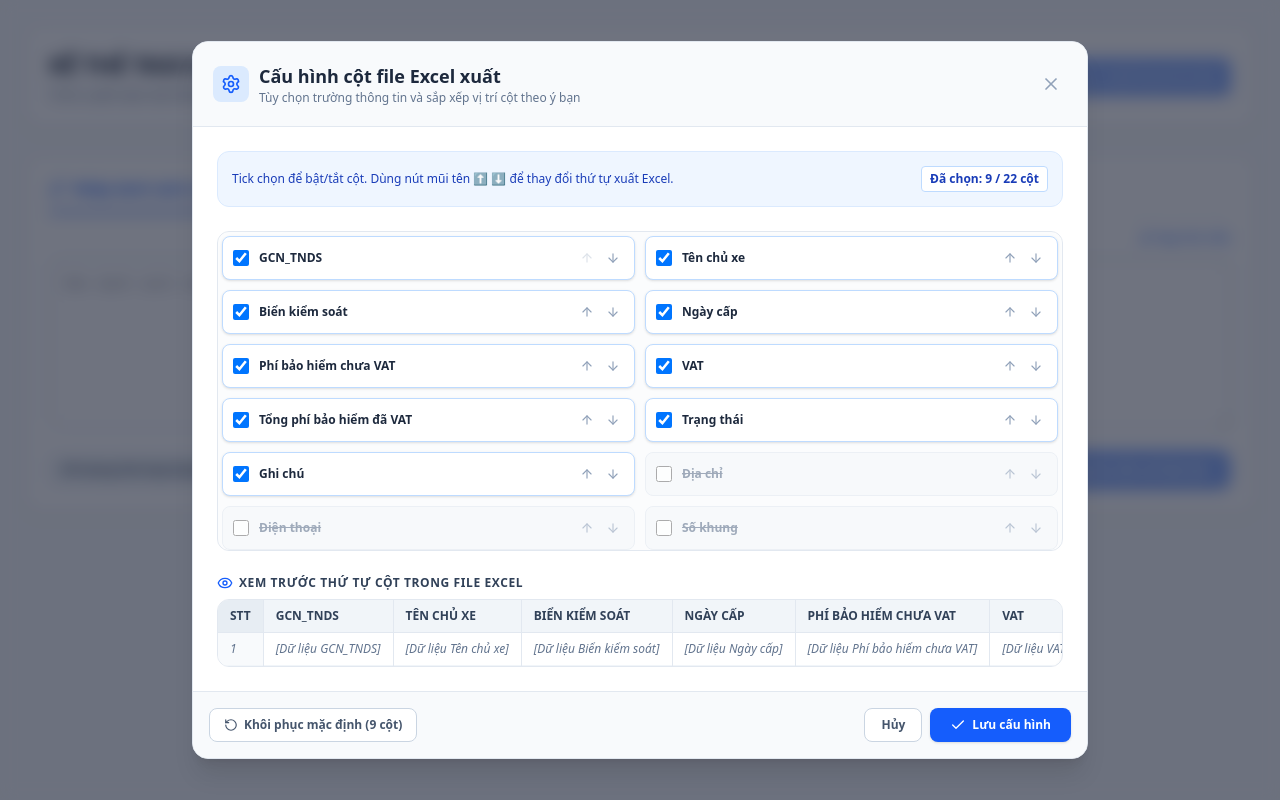
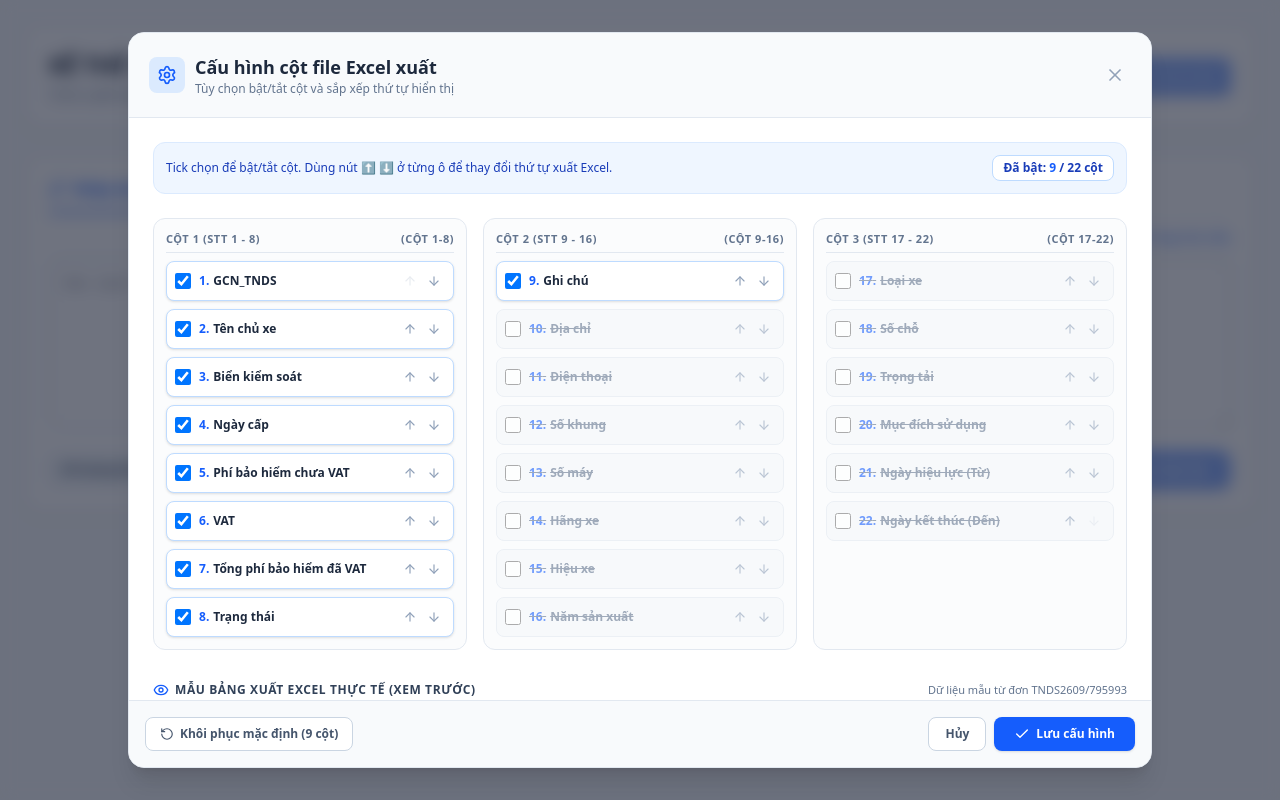
Before and after one commit to QuangPhuocc/take-list, a React (Vite) app: page / in a window 1280 px wide. Both pictures are taken after a click on the button "Cấu hình file xuất". Built offline with nearby package versions, Linux system fonts and the light colour scheme.

Commit message:
style: split ConfigModal checkboxes into 3 STT columns and use real sample link data in preview

```diff
--- a/src/components/ConfigModal.tsx
+++ b/src/components/ConfigModal.tsx
@@ -9,6 +9,32 @@ interface ConfigModalProps {
   onSave: (newColumns: ColumnItem[]) => void;
   onReset: () => void;
 }
+
+// Real sample data from link https://s3-han02.fptcloud.com/.../TNDS2609-795993-91621.pdf 65A76697 PHƯỚC TGBH
+const SAMPLE_DATA: Record<string, string> = {
+  GCN_TNDS: "TNDS2609/795993",
+  Ten_chu_xe: "BÙI THỊ NGỌC TÚ",
+  Dia_chi: "123 NGUYỄN TRÃI, CẦN THƠ",
+  Dien_thoai: "090****123",
+  Bien_kiem_soat: "65A76697",
+  So_khung: "RLUSW81HHNNO34303",
+  So_may: "D4HENH776828",
+  Hang_xe: "HYUNDAI",
+  Hieu_xe: "SANTAFE",
+  Nam_san_xuat: "2022",
+  Loai_xe: "Xe ô tô chở người",
+  So_cho: "7 chỗ",
+  Trong_tai: "0 tấn",
+  Muc_dich_su_dung: "Không kinh doanh",
+  Ngay_hieu_luc: "16/09/2026",
+  Ngay_ket_thuc: "16/09/2027",
+  Ngay_cap: "16/09/2026",
+  Phi_bao_hiem_chua_VAT: "3,214,000",
+  VAT: "305,400",
+  Tong_phi_bao_hiem_da_VAT: "3,519,400",
+  Trang_thai: "",
+  Ghi_chu: "PHƯỚC TGBH",
+};
 
 export const ConfigModal: React.FC<ConfigModalProps> = ({
   isOpen,
@@ -55,9 +81,74 @@ export const ConfigModal: React.FC<ConfigModalProps> = ({
     onClose();
   };
 
+  // Split into 3 columns:
+  // Column 1: Items 1 -> 8 (index 0..7)
+  // Column 2: Items 9 -> 16 (index 8..15)
+  // Column 3: Items 17 -> 22 (index 16..21)
+  const col1 = localCols.slice(0, 8);
+  const col2 = localCols.slice(8, 16);
+  const col3 = localCols.slice(16, 22);
+
+  const renderColGroup = (items: ColumnItem[], offset: number, title: string) => (
+    <div className="space-y-2 border border-slate-200 rounded-xl p-3 bg-slate-50/50">
+      <div className="text-[11px] font-bold text-slate-500 uppercase tracking-wider border-b border-slate-200 pb-1 flex justify-between">
+        <span>{title}</span>
+        <span>(Cột {offset + 1}-{offset + items.length})</span>
+      </div>
+      <div className="space-y-2">
+        {items.map((col, idx) => {
+          const originalIndex = offset + idx;
+          return (
+            <div
+              key={col.key}
+              className={`flex items-center justify-between p-2 rounded-lg border transition-all ${
+                col.enabled
+                  ? "bg-white border-blue-200 shadow-sm"
+                  : "bg-slate-100/60 border-slate-200 opacity-60"
+              }`}
+            >
+              <label className="flex items-center gap-2 cursor-pointer flex-1 min-w-0">
+                <input
+                  type="checkbox"
+                  checked={col.enabled}
+                  onChange={() => toggleColumn(col.key)}
+                  className="w-4 h-4 text-blue-600 rounded border-slate-300 focus:ring-blue-500 cursor-pointer flex-shrink-0"
+                />
+                <span className={`text-xs font-semibold truncate ${col.enabled ? "text-slate-800" : "text-slate-500 line-through"}`}>
+                  <strong className="text-blue-600 font-bold mr-1">{originalIndex + 1}.</strong>
+                  {col.label}
+                </span>
+              </label>
+
+              {/* Move buttons */}
+              <div className="flex items-center gap-0.5 ml-1 flex-shrink-0">
+                <button
+                  onClick={() => moveColumn(originalIndex, "up")}
+                  disabled={originalIndex === 0}
+                  className="p-1 text-slate-400 hover:text-blue-600 hover:bg-blue-50 disabled:opacity-20 disabled:cursor-not-allowed rounded"
+                  title="Di chuyển lên"
+                >
+                  <ArrowUp className="w-3.5 h-3.5" />
+                </button>
+                <button
+                  onClick={() => moveColumn(originalIndex, "down")}
+                  disabled={originalIndex === localCols.length - 1}
+                  className="p-1 text-slate-400 hover:text-blue-600 hover:bg-blue-50 disabled:opacity-20 disabled:cursor-not-allowed rounded"
+                  title="Di chuyển xuống"
+                >
+                  <ArrowDown className="w-3.5 h-3.5" />
+                </button>
+              </div>
+            </div>
+          );
+        })}
+      </div>
+    </div>
+  );
+
   return (
     <div className="fixed inset-0 z-50 flex items-center justify-center bg-slate-900/60 backdrop-blur-sm p-4 animate-in fade-in duration-200">
-      <div className="bg-white rounded-2xl shadow-xl border border-slate-200 w-full max-w-4xl max-h-[90vh] flex flex-col overflow-hidden">
+      <div className="bg-white rounded-2xl shadow-xl border border-slate-200 w-full max-w-5xl max-h-[92vh] flex flex-col overflow-hidden">
 
         {/* Modal Header */}
         <div className="p-5 border-b border-slate-200 flex items-center justify-between bg-slate-50">
@@ -67,7 +158,7 @@ export const ConfigModal: React.FC<ConfigModalProps> = ({
             </div>
             <div>
               <h2 className="text-lg font-bold text-slate-800">Cấu hình cột file Excel xuất</h2>
-              <p className="text-xs text-slate-500">Tùy chọn trường thông tin và sắp xếp vị trí cột theo ý bạn</p>
+              <p className="text-xs text-slate-500">Tùy chọn bật/tắt cột và sắp xếp thứ tự hiển thị</p>
             </div>
           </div>
           <button
@@ -82,82 +173,47 @@ export const ConfigModal: React.FC<ConfigModalProps> = ({
         <div className="flex-1 overflow-y-auto p-6 space-y-6">
 
           {/* Instructions */}
-          <div className="bg-blue-50 border border-blue-100 rounded-xl p-3.5 text-xs text-blue-800 flex items-center justify-between">
-            <span>Tick chọn để bật/tắt cột. Dùng nút mũi tên ⬆️ ⬇️ để thay đổi thứ tự xuất Excel.</span>
-            <span className="font-semibold bg-white px-2 py-1 rounded border border-blue-200">
-              Đã chọn: {enabledCols.length} / {localCols.length} cột
+          <div className="bg-blue-50 border border-blue-100 rounded-xl p-3 text-xs text-blue-800 flex items-center justify-between">
+            <span>Tick chọn để bật/tắt cột. Dùng nút ⬆️ ⬇️ ở từng ô để thay đổi thứ tự xuất Excel.</span>
+            <span className="font-semibold bg-white px-2.5 py-1 rounded-lg border border-blue-200">
+              Đã bật: <strong className="text-blue-600">{enabledCols.length}</strong> / {localCols.length} cột
             </span>
           </div>
 
-          {/* Column List Grid */}
-          <div className="grid grid-cols-1 md:grid-cols-2 gap-2.5 max-h-[320px] overflow-y-auto p-1 border border-slate-200 rounded-xl bg-slate-50/50">
-            {localCols.map((col, idx) => (
-              <div
-                key={col.key}
-                className={`flex items-center justify-between p-2.5 rounded-lg border transition-all ${
-                  col.enabled
-                    ? "bg-white border-blue-200 shadow-sm"
-                    : "bg-slate-100/60 border-slate-200 opacity-60"
-                }`}
-              >
-                <label className="flex items-center gap-2.5 cursor-pointer flex-1">
-                  <input
-                    type="checkbox"
-                    checked={col.enabled}
-                    onChange={() => toggleColumn(col.key)}
-                    className="w-4 h-4 text-blue-600 rounded border-slate-300 focus:ring-blue-500 cursor-pointer"
-                  />
-                  <span className={`text-xs font-semibold ${col.enabled ? "text-slate-800" : "text-slate-500 line-through"}`}>
-                    {col.label}
-                  </span>
-                </label>
-
-                {/* Move buttons */}
-                <div className="flex items-center gap-1">
-                  <button
-                    onClick={() => moveColumn(idx, "up")}
-                    disabled={idx === 0}
-                    className="p-1 text-slate-400 hover:text-blue-600 hover:bg-blue-50 disabled:opacity-30 disabled:cursor-not-allowed rounded"
-                    title="Di chuyển lên"
-                  >
-                    <ArrowUp className="w-3.5 h-3.5" />
-                  </button>
-                  <button
-                    onClick={() => moveColumn(idx, "down")}
-                    disabled={idx === localCols.length - 1}
-                    className="p-1 text-slate-400 hover:text-blue-600 hover:bg-blue-50 disabled:opacity-30 disabled:cursor-not-allowed rounded"
-                    title="Di chuyển xuống"
-                  >
-                    <ArrowDown className="w-3.5 h-3.5" />
-                  </button>
-                </div>
-              </div>
-            ))}
+          {/* 3 Columns Checkbox Grid */}
+          <div className="grid grid-cols-1 md:grid-cols-3 gap-4">
+            {renderColGroup(col1, 0, "Cột 1 (STT 1 - 8)")}
+            {renderColGroup(col2, 8, "Cột 2 (STT 9 - 16)")}
+            {renderColGroup(col3, 16, "Cột 3 (STT 17 - 22)")}
           </div>
 
-          {/* Live Table Preview */}
-          <div className="space-y-2">
-            <h3 className="text-xs font-bold text-slate-700 uppercase tracking-wider flex items-center gap-1.5">
-              <Eye className="w-4 h-4 text-blue-600" /> Xem trước thứ tự cột trong file Excel
-            </h3>
+          {/* Live Table Preview using Real Sample Data */}
+          <div className="space-y-2 pt-2">
+            <div className="flex justify-between items-center">
+              <h3 className="text-xs font-bold text-slate-700 uppercase tracking-wider flex items-center gap-1.5">
+                <Eye className="w-4 h-4 text-blue-600" /> Mẫu bảng xuất Excel thực tế (Xem trước)
+              </h3>
+              <span className="text-[11px] text-slate-500">Dữ liệu mẫu từ đơn TNDS2609/795993</span>
+            </div>
+
             <div className="overflow-x-auto border border-slate-200 rounded-xl bg-white shadow-inner">
               <table className="w-full text-xs text-left whitespace-nowrap">
                 <thead className="bg-slate-100 border-b border-slate-200 text-slate-700 uppercase font-semibold">
                   <tr>
-                    <th className="px-3 py-2 border-r border-slate-200 bg-slate-200/60">STT</th>
+                    <th className="px-3 py-2.5 border-r border-slate-200 bg-slate-200/70 text-center font-bold">STT</th>
                     {enabledCols.map((c) => (
-                      <th key={c.key} className="px-3 py-2 border-r border-slate-200 last:border-r-0">
+                      <th key={c.key} className="px-3.5 py-2.5 border-r border-slate-200 last:border-r-0 font-bold text-slate-800">
                         {c.label}
                       </th>
                     ))}
                   </tr>
                 </thead>
                 <tbody>
-                  <tr className="border-b border-slate-100 text-slate-500 italic">
-                    <td className="px-3 py-2 border-r border-slate-200 bg-slate-50">1</td>
+                  <tr className="border-b border-slate-100 text-slate-700 font-medium">
+                    <td className="px-3 py-2.5 border-r border-slate-200 bg-slate-50 text-center font-bold">1</td>
                     {enabledCols.map((c) => (
-                      <td key={c.key} className="px-3 py-2 border-r border-slate-200 last:border-r-0">
-                        [Dữ liệu {c.label}]
+                      <td key={c.key} className="px-3.5 py-2.5 border-r border-slate-200 last:border-r-0">
+                        {SAMPLE_DATA[c.key] || "-"}
                       </td>
                     ))}
                   </tr>
```
